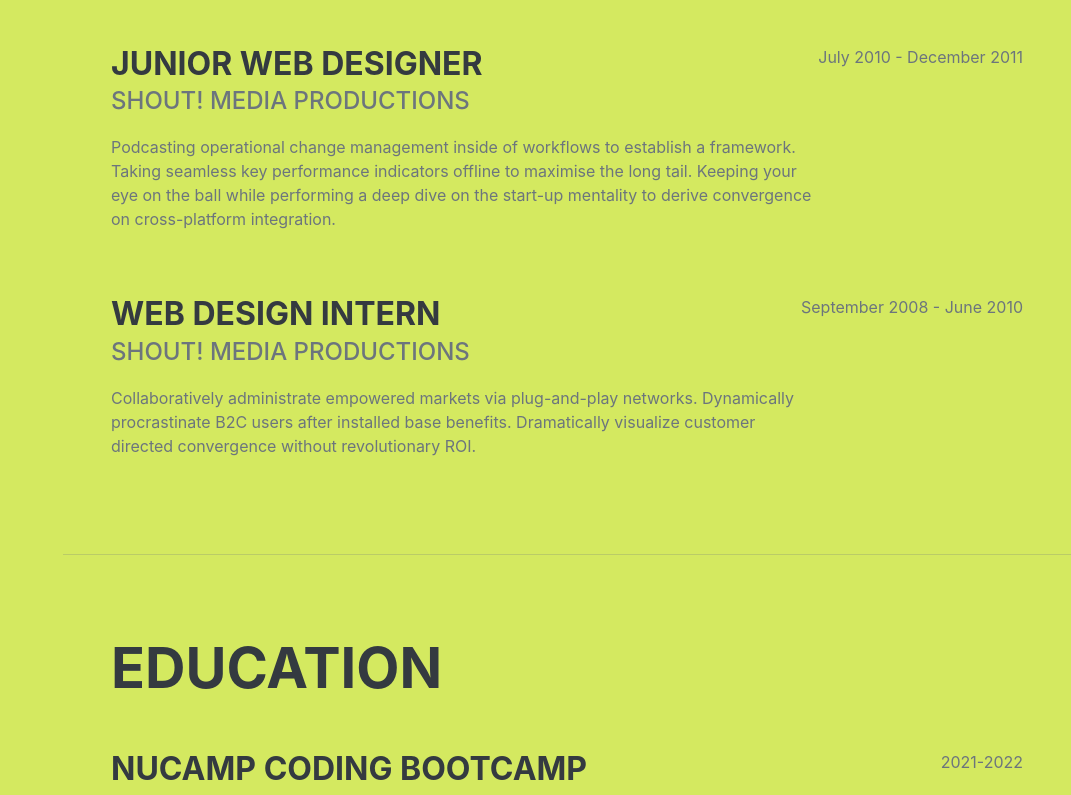
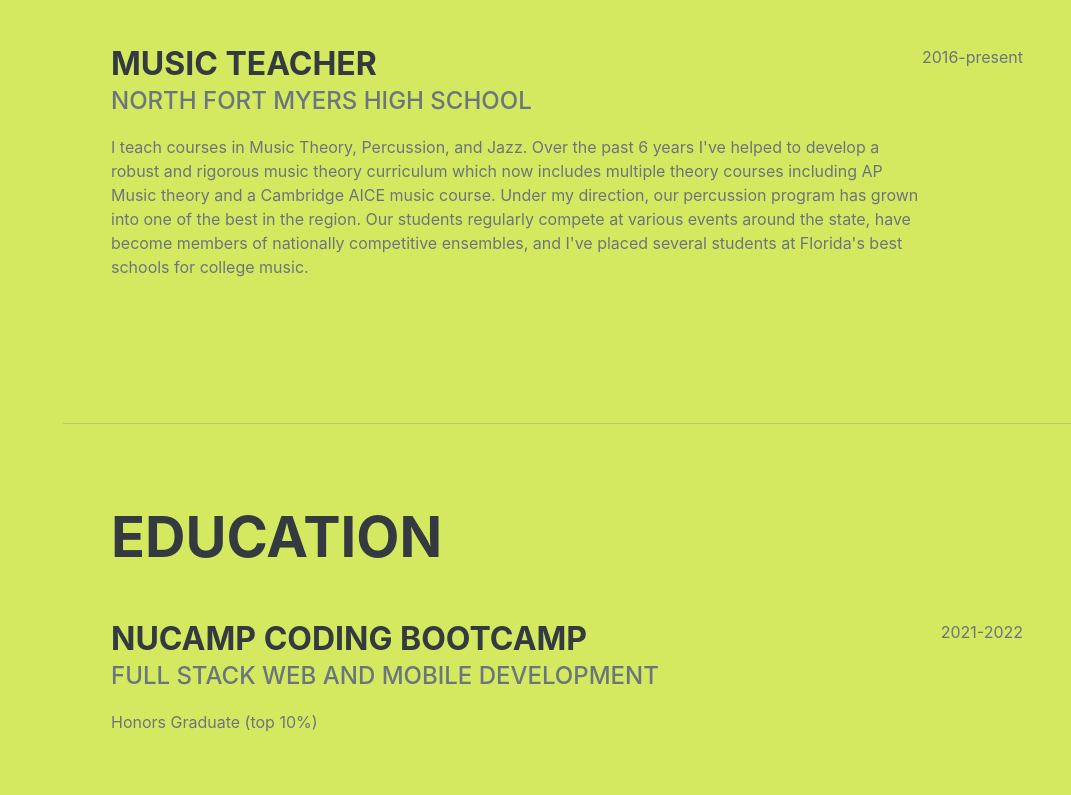
Before and after one commit to benjamindaniels21/personal-website-, a plain HTML site: page index.html in a window 1280 px wide. Shown: the part 1734-2529 px from the top of the page, without its empty margins (209-1280 px from the left). Drawn offline with nearby package versions, Linux system fonts and the light colour scheme; a web font is replaced by a local one.

Commit message:
update work experience

```diff
--- a/index.html
+++ b/index.html
@@ -99,19 +99,11 @@
                     </div>
                     <div class="d-flex flex-column flex-md-row justify-content-between mb-5">
                         <div class="flex-grow-1">
-                            <h3 class="mb-0">Junior Web Designer</h3>
-                            <div class="subheading mb-3">Shout! Media Productions</div>
-                            <p>Podcasting operational change management inside of workflows to establish a framework. Taking seamless key performance indicators offline to maximise the long tail. Keeping your eye on the ball while performing a deep dive on the start-up mentality to derive convergence on cross-platform integration.</p>
+                            <h3 class="mb-0">Music Teacher</h3>
+                            <div class="subheading mb-3">North Fort Myers High School</div>
+                            <p>I teach courses in Music Theory, Percussion, and Jazz. Over the past 6 years I've helped to develop a robust and rigorous music theory curriculum which now includes multiple theory courses including AP Music theory and a Cambridge AICE music course. Under my direction, our percussion program has grown into one of the best in the region. Our students regularly compete at various events around the state, have become members of nationally competitive ensembles, and I've placed several students at Florida's best schools for college music.</p>
                         </div>
-                        <div class="flex-shrink-0"><span class="text-primary">July 2010 - December 2011</span></div>
-                    </div>
-                    <div class="d-flex flex-column flex-md-row justify-content-between">
-                        <div class="flex-grow-1">
-                            <h3 class="mb-0">Web Design Intern</h3>
-                            <div class="subheading mb-3">Shout! Media Productions</div>
-                            <p>Collaboratively administrate empowered markets via plug-and-play networks. Dynamically procrastinate B2C users after installed base benefits. Dramatically visualize customer directed convergence without revolutionary ROI.</p>
-                        </div>
-                        <div class="flex-shrink-0"><span class="text-primary">September 2008 - June 2010</span></div>
+                        <div class="flex-shrink-0"><span class="text-primary">2016-present</span></div>
                     </div>
                 </div>
             </section>
```
